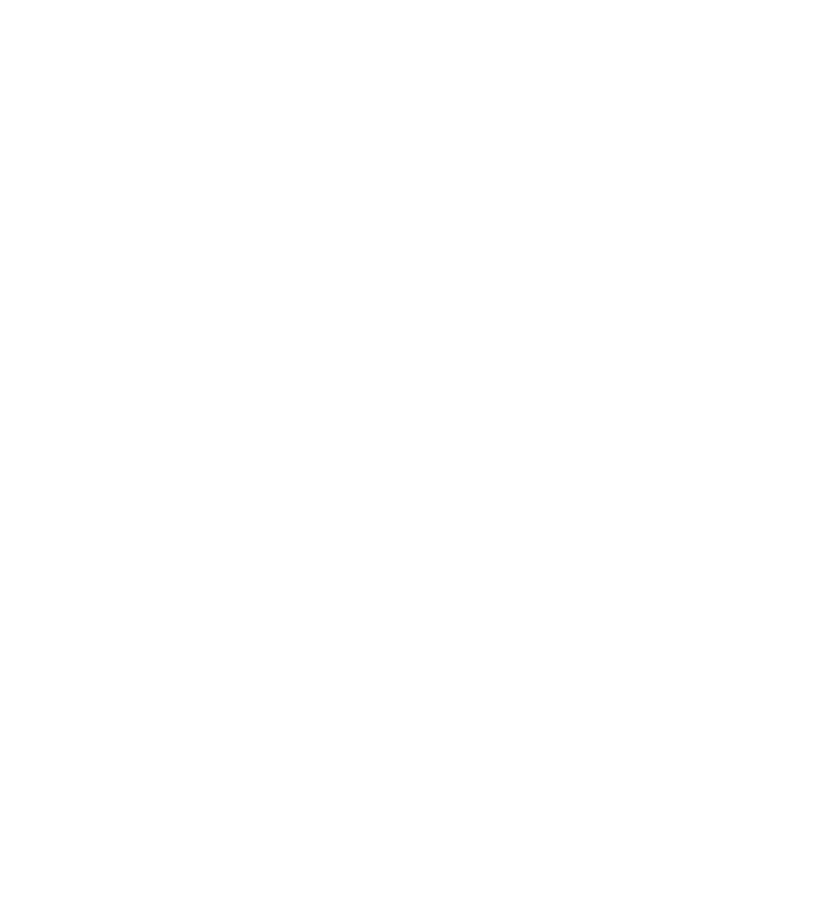
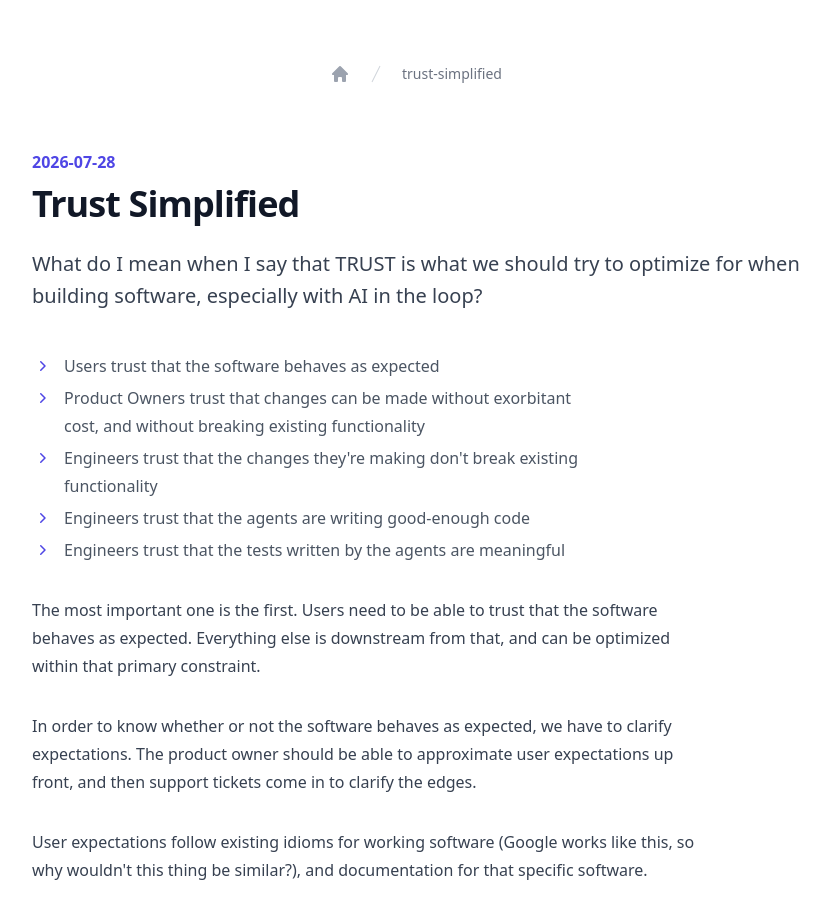
Before and after one commit to Burwin/blog, a Nuxt app: page /posts/trust-simplified in a window 1280 px wide. Before the commit this address had no page. Shown: the top 918 px of the page, without its empty margins (224-1054 px from the left). Before the commit the page ends 800 px from the top, so only its background shows below. Built offline with nearby package versions, Linux system fonts and the light colour scheme.

Commit message:
publish trust-simplified

```diff
--- /dev/null
+++ b/pages/posts/trust-simplified.vue
@@ -0,0 +1,19 @@
+<!-- GENERATED FROM content/posts/trust-simplified.md — DO NOT EDIT -->
+<script setup lang="ts">
+import { addHours } from 'date-fns';
+const post = {
+  date: "2026-07-28",
+  title: "Trust Simplified",
+  excerpt: "What do I mean when I say that TRUST is what we should try to optimize for when building software, especially with AI in the loop?",
+};
+</script>
+
+<template>
+  <BlogPost
+    :date="addHours(new Date(post.date), 12)"
+    :title="post.title"
+    :excerpt="post.excerpt"
+  >
+    <ElementsBul><ElementsBli>Users trust that the software behaves as expected</ElementsBli><ElementsBli>Product Owners trust that changes can be made without exorbitant cost, and without breaking existing functionality</ElementsBli><ElementsBli>Engineers trust that the changes they're making don't break existing functionality</ElementsBli><ElementsBli>Engineers trust that the agents are writing good-enough code</ElementsBli><ElementsBli>Engineers trust that the tests written by the agents are meaningful</ElementsBli></ElementsBul><ElementsBp>The most important one is the first. Users need to be able to trust that the software behaves as expected. Everything else is downstream from that, and can be optimized within that primary constraint.</ElementsBp><ElementsBp>In order to know whether or not the software behaves as expected, we have to clarify expectations. The product owner should be able to approximate user expectations up front, and then support tickets come in to clarify the edges.</ElementsBp><ElementsBp>User expectations follow existing idioms for working software (Google works like this, so why wouldn't this thing be similar?), and documentation for that specific software.</ElementsBp>
+  </BlogPost>
+</template>
--- a/posts.json
+++ b/posts.json
@@ -1,4 +1,11 @@
 [
+  {
+    "date": "2026-07-28T12:00:00.000Z",
+    "title": "Trust Simplified",
+    "description": "What do I mean when I say that TRUST is what we should try to optimize for when building software, especially with AI in the loop?",
+    "href": "posts/trust-simplified",
+    "id": "trust-simplified"
+  },
   {
     "date": "2026-07-23T12:00:00.000Z",
     "title": "Gherkinizer",
```
Also changed, not shown: content/posts/trust-simplified.md (added, +17 -0 lines).
